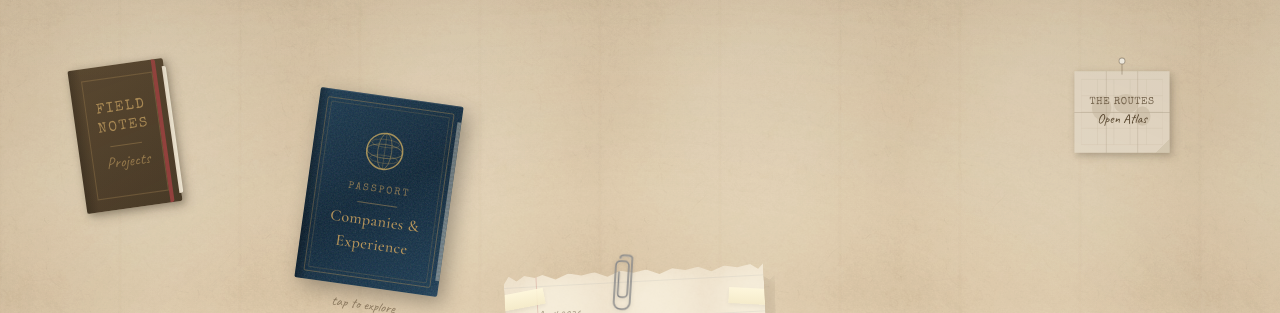
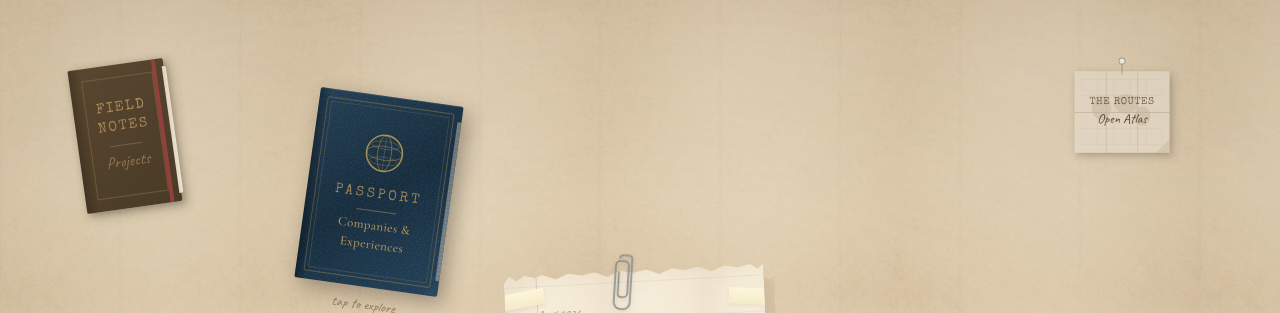
Before and after one commit to amit456218/personal_website_journal, a Next.js app: page / in a window 1280 px wide. Shown: the top 313 px of the page. Built offline with nearby package versions, Linux system fonts and the light colour scheme.

Commit message:
style: adjust text sizes and pluralize "Experiences"
Update font sizes and opacity for better readability.

Co-authored-by: Amitabh Gulati <95500890+amit456218@users.noreply.github.com>

```diff
--- a/components/desk/company-cluster.tsx
+++ b/components/desk/company-cluster.tsx
@@ -116,15 +116,15 @@ export function CompanyCluster({ companies }: CompanyClusterProps) {
               transition={{ delay: 0.6 }}
               className="space-y-0.5"
             >
-              <p className="font-typewriter text-[10px] text-brass/70 tracking-[0.2em] uppercase">
+              <p className="font-typewriter text-sm text-brass/80 tracking-[0.2em] uppercase">
                 Passport
               </p>
               <div className="w-10 h-px bg-brass/50 mx-auto my-1.5" />
-              <h3 className="font-serif text-base text-brass tracking-wide font-medium leading-tight">
+              <h3 className="font-serif text-[13px] text-brass tracking-wide font-medium leading-tight">
                 Companies &amp;
               </h3>
-              <h3 className="font-serif text-base text-brass tracking-wide font-medium">
-                Experience
+              <h3 className="font-serif text-[13px] text-brass tracking-wide font-medium">
+                Experiences
               </h3>
             </motion.div>
           </div>
```
